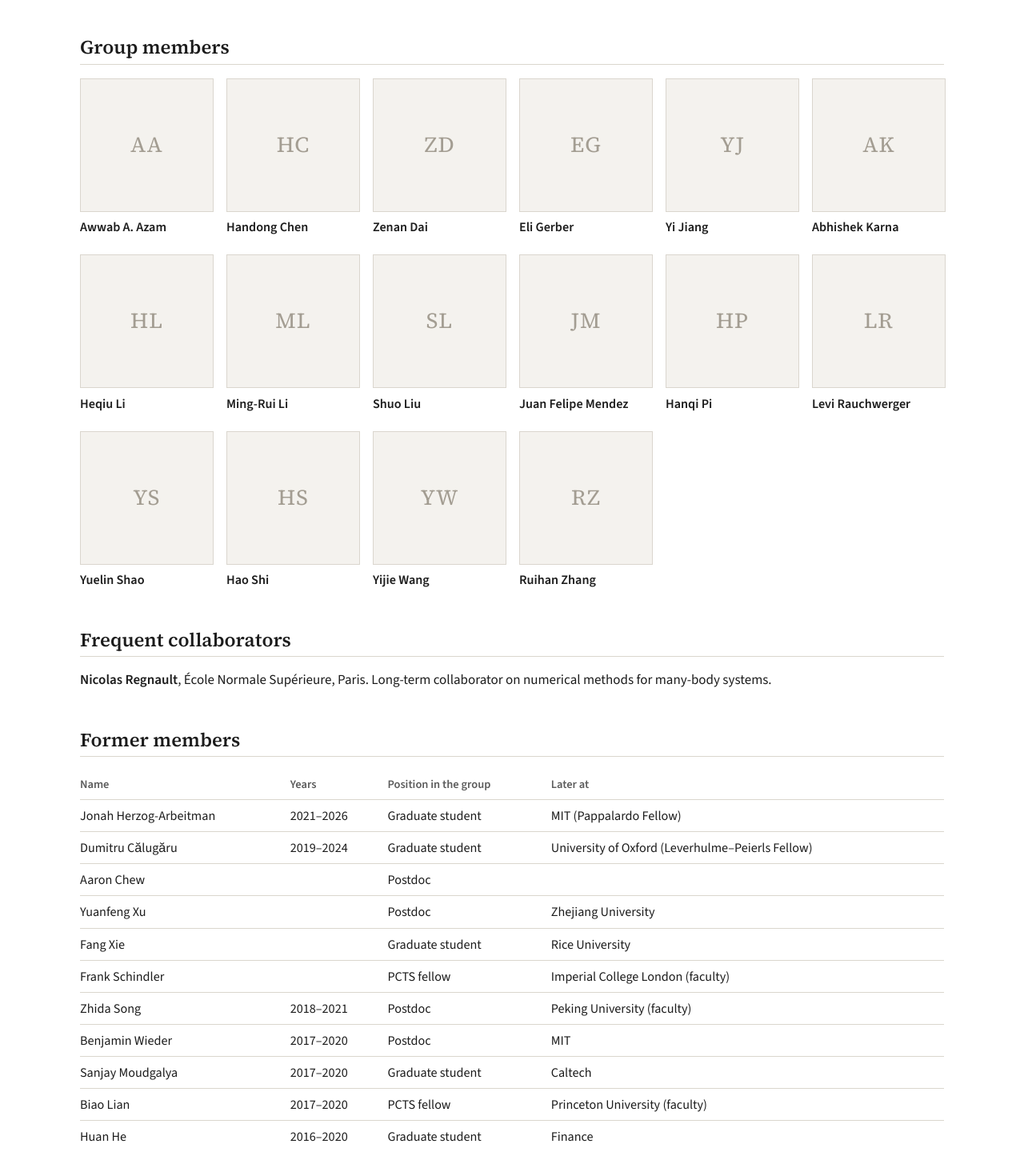
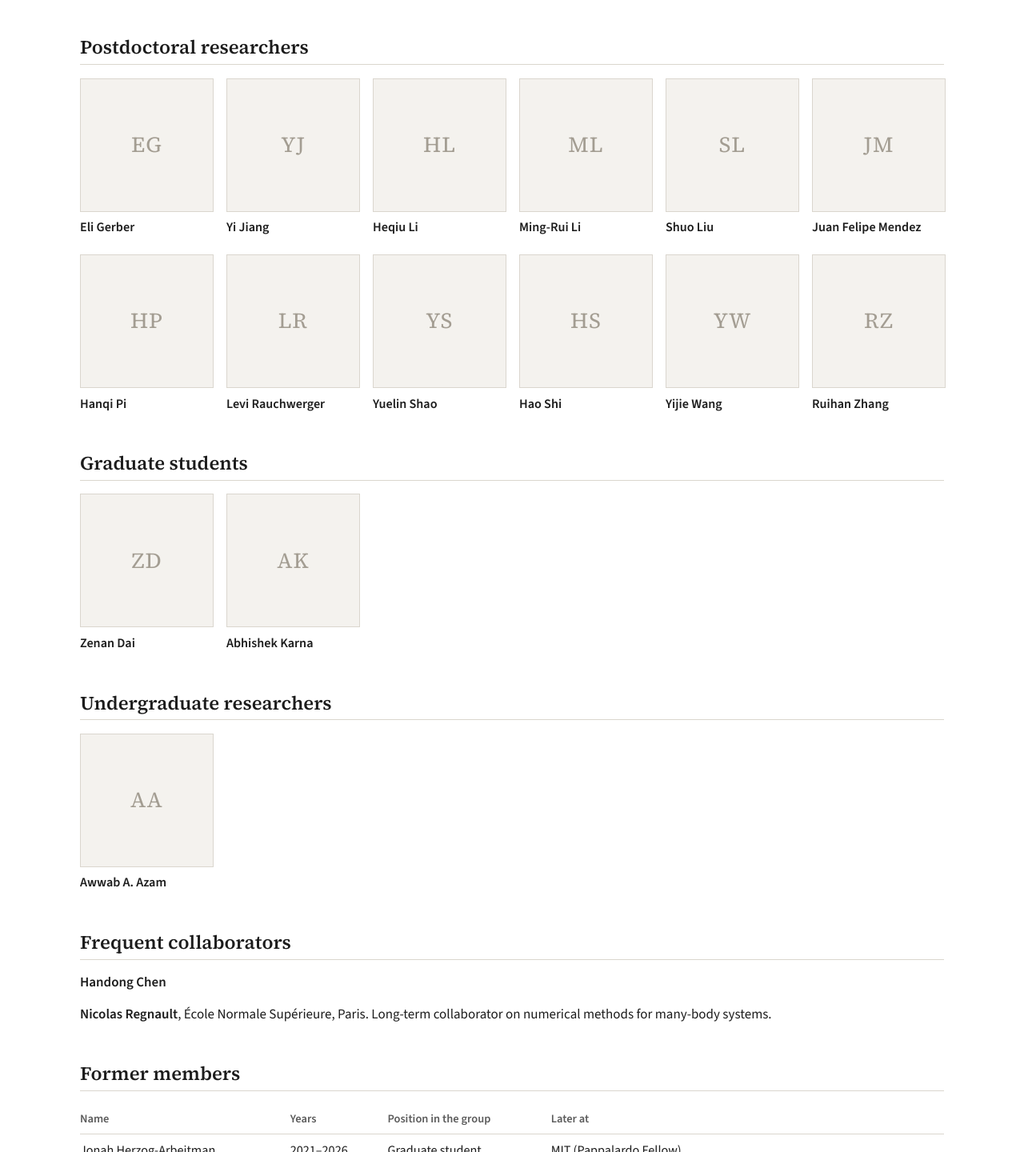
Before and after one commit to bernevig-group/bernevig-group.github.io, an Astro site: page /people in a window 1280 px wide. Shown: the part 617-2057 px from the top of the page at 80% size. Built offline with nearby package versions, Linux system fonts and the light colour scheme; Astro itself is replaced by a stand-in of ours.

Commit message:
People: postdocs, grad students, undergrad; Handong Chen as collaborator

```diff
--- a/src/data/people.ts
+++ b/src/data/people.ts
@@ -21,15 +21,11 @@ export const pi = {
 };
 
 // Current members, grouped by the heading they appear under (alphabetical by surname).
-// Roles and photos to be collected from each member.
+// Photos to be collected from each member.
 export const members: Record<string, Member[]> = {
-  "Group members": [
-    { name: "Awwab A. Azam", role: "" },
-    { name: "Handong Chen", role: "" },
-    { name: "Zenan Dai", role: "" },
+  "Postdoctoral researchers": [
     { name: "Eli Gerber", role: "" },
     { name: "Yi Jiang", role: "" },
-    { name: "Abhishek Karna", role: "" },
     { name: "Heqiu Li", role: "" },
     { name: "Ming-Rui Li", role: "" },
     { name: "Shuo Liu", role: "" },
@@ -41,9 +37,17 @@ export const members: Record<string, Member[]> = {
     { name: "Yijie Wang", role: "" },
     { name: "Ruihan Zhang", role: "" },
   ],
+  "Graduate students": [
+    { name: "Zenan Dai", role: "" },
+    { name: "Abhishek Karna", role: "" },
+  ],
+  "Undergraduate researchers": [
+    { name: "Awwab A. Azam", role: "" },
+  ],
 };
 
 export const collaborators: Member[] = [
+  { name: "Handong Chen", role: "" },
   { name: "Nicolas Regnault", role: "École Normale Supérieure, Paris", note: "Long-term collaborator on numerical methods for many-body systems." },
 ];
 
--- a/src/pages/people.astro
+++ b/src/pages/people.astro
@@ -49,7 +49,7 @@ const initials = (name: string) => {
   <h2>Frequent collaborators</h2>
   <ul class="refs">
     {collaborators.map((c) => (
-      <li><strong>{c.name}</strong>, {c.role}. {c.note}</li>
+      <li><strong>{c.name}</strong>{c.role && `, ${c.role}.`}{c.note && ` ${c.note}`}</li>
     ))}
   </ul>
 
```
